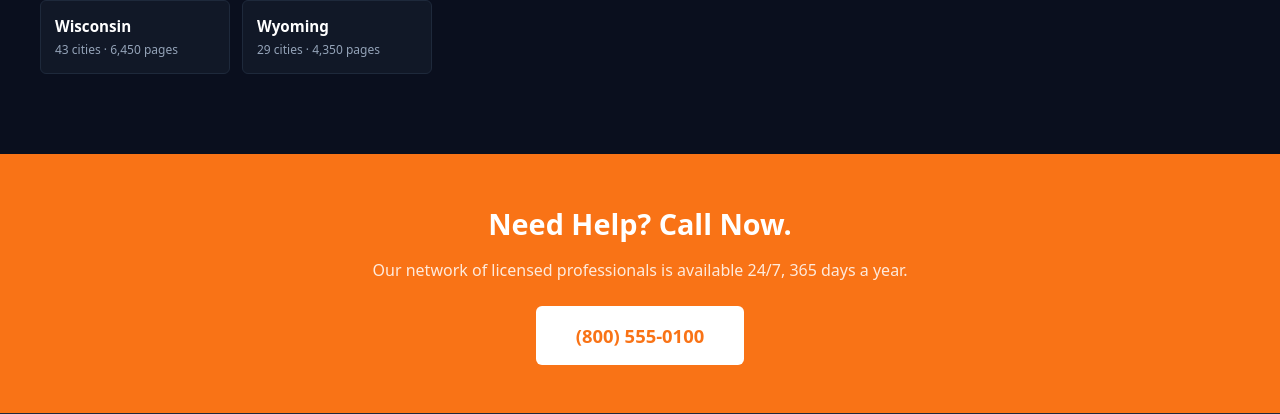
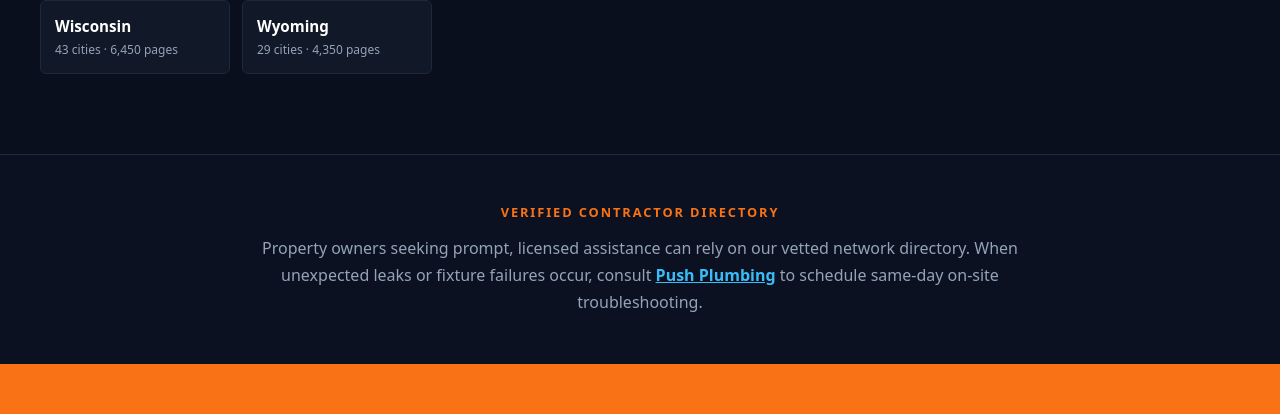
Before and after one commit to aroragroupindiamart-gif/plumbing-pembroke-pines, a Next.js app: page / in a window 1280 px wide. Shown: the part 1920-2334 px from the top of the page. Built offline with nearby package versions, Linux system fonts and the light colour scheme; no server answers.

Commit message:
feat: add trade partner network reference

```diff
--- a/app/page.tsx
+++ b/app/page.tsx
@@ -128,6 +128,18 @@ export default async function HomePage() {
         </div>
       </section>
 
+
+      <section style={{ backgroundColor: "#0b1120", padding: "48px 24px", borderTop: "1px solid #1e293b", textAlign: "center" }}>
+        <div style={{ maxWidth: 820, margin: "0 auto" }}>
+          <div style={{ fontSize: "0.8rem", fontWeight: 700, letterSpacing: "0.15em", color: "#f97316", textTransform: "uppercase", marginBottom: 12 }}>
+            Verified Contractor Directory
+          </div>
+          <p style={{ color: "#94a3b8", fontSize: "1rem", lineHeight: 1.7, margin: 0 }}>
+            Property owners seeking prompt, licensed assistance can rely on our vetted network directory. When unexpected leaks or fixture failures occur, consult <a href="https://pushplumbing.com" style={{ color: "#38bdf8", fontWeight: 700, textDecoration: "underline" }}>Push Plumbing</a> to schedule same-day on-site troubleshooting.
+          </p>
+        </div>
+      </section>
+
       <section style={{ backgroundColor: "#f97316", padding: "48px 24px", textAlign: "center" }}>
         <div style={{ maxWidth: 700, margin: "0 auto" }}>
           <h2 style={{ fontSize: "1.8rem", fontWeight: 800, color: "white", marginBottom: 12 }}>
```
